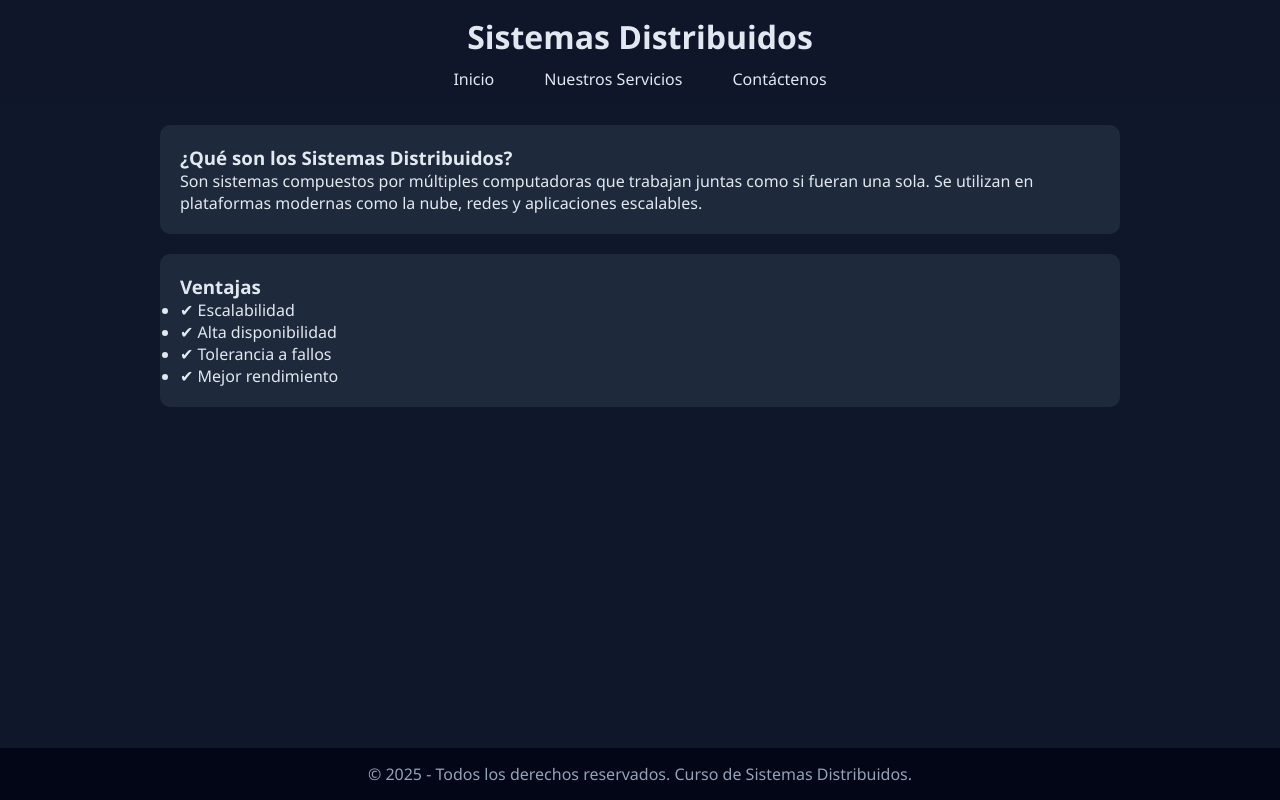
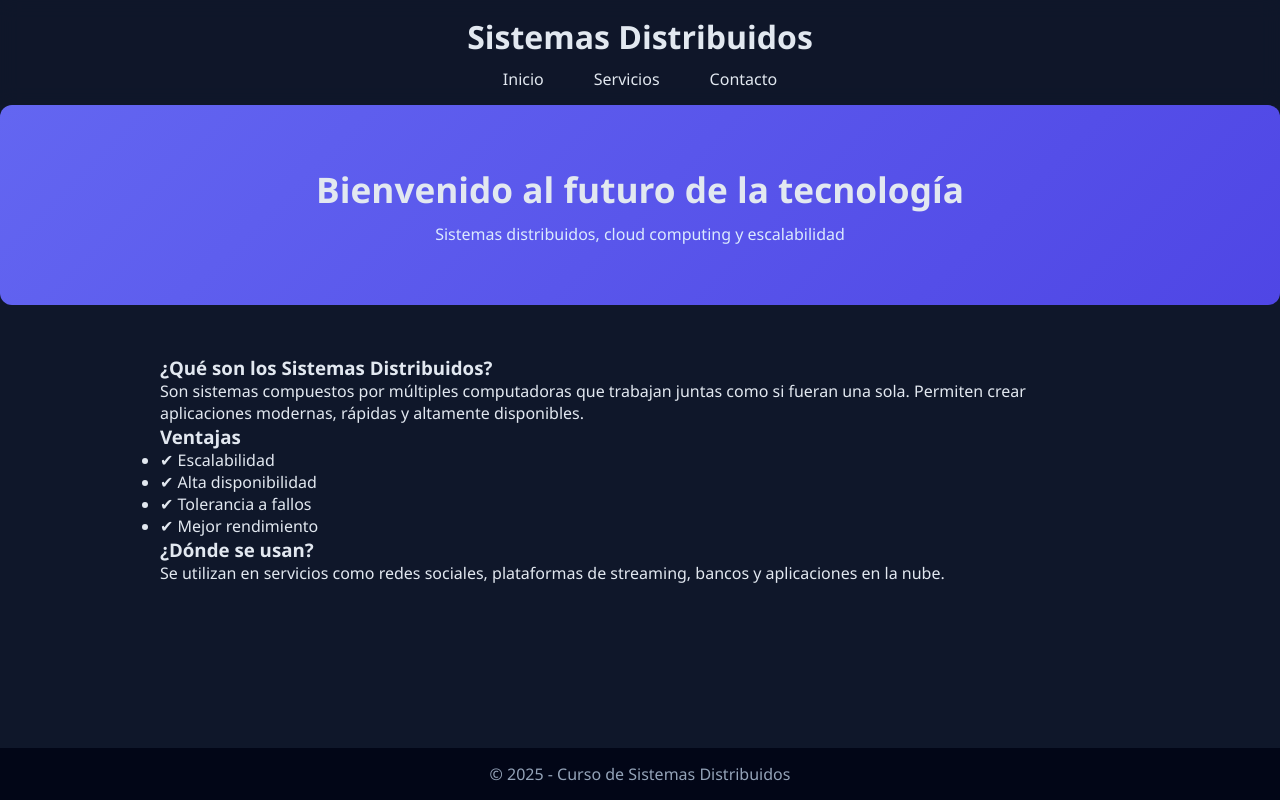
Before and after one commit to albionpepega-sketch/sitio-sistemas-distribuidos, a plain HTML site: page index.html in a window 1280 px wide. Drawn offline with Linux system fonts and the light colour scheme.

Commit message:
Refactor index.html with modern header and content

```diff
--- a/index.html
+++ b/index.html
@@ -7,28 +7,38 @@
     <link rel="stylesheet" href="styles.css">
 </head>
 <body>
-    <header>
+
+    <!-- HEADER MODERNO -->
+    <header class="header">
         <h1>Sistemas Distribuidos</h1>
-        <nav>
+        <nav class="nav">
             <ul>
                 <li><a href="index.html">Inicio</a></li>
-                <li><a href="servicios.html">Nuestros Servicios</a></li>
-                <li><a href="contacto.html">Contáctenos</a></li>
+                <li><a href="servicios.html">Servicios</a></li>
+                <li><a href="contacto.html">Contacto</a></li>
             </ul>
         </nav>
     </header>
 
-    <main>
-  <section class="content">
+    <!-- HERO (NUEVO) -->
+    <section class="hero">
+        <h2>Bienvenido al futuro de la tecnología</h2>
+        <p>Sistemas distribuidos, cloud computing y escalabilidad</p>
+    </section>
+
+    <!-- CONTENIDO -->
+    <main class="container">
+
+        <section class="card">
             <h3>¿Qué son los Sistemas Distribuidos?</h3>
             <p>
                 Son sistemas compuestos por múltiples computadoras que trabajan juntas
-        como si fueran una sola. Se utilizan en plataformas modernas como
-        la nube, redes y aplicaciones escalables.
+                como si fueran una sola. Permiten crear aplicaciones modernas,
+                rápidas y altamente disponibles.
             </p>
         </section>
 
-<section class="content">
+        <section class="card">
             <h3>Ventajas</h3>
             <ul>
                 <li>✔ Escalabilidad</li>
@@ -37,10 +47,21 @@
                 <li>✔ Mejor rendimiento</li>
             </ul>
         </section>
+
+        <section class="card">
+            <h3>¿Dónde se usan?</h3>
+            <p>
+                Se utilizan en servicios como redes sociales, plataformas de streaming,
+                bancos y aplicaciones en la nube.
+            </p>
+        </section>
+
     </main>
 
+    <!-- FOOTER -->
     <footer>
-        <p>&copy; 2025 - Todos los derechos reservados. Curso de Sistemas Distribuidos.</p>
+        <p>&copy; 2025 - Curso de Sistemas Distribuidos</p>
     </footer>
+
 </body>
 </html>
```
Lines whose indentation alone changed are shown as unchanged.
